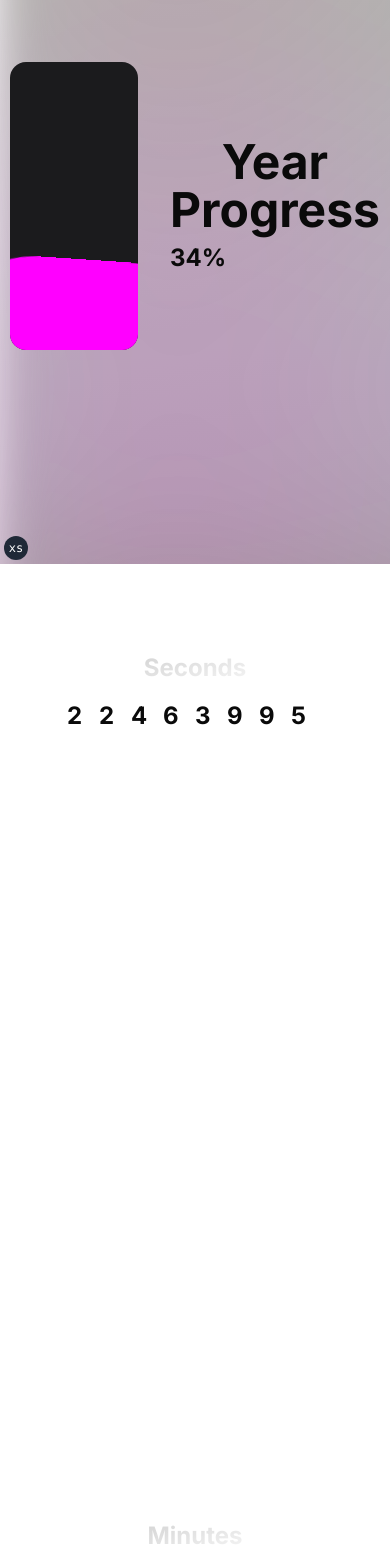
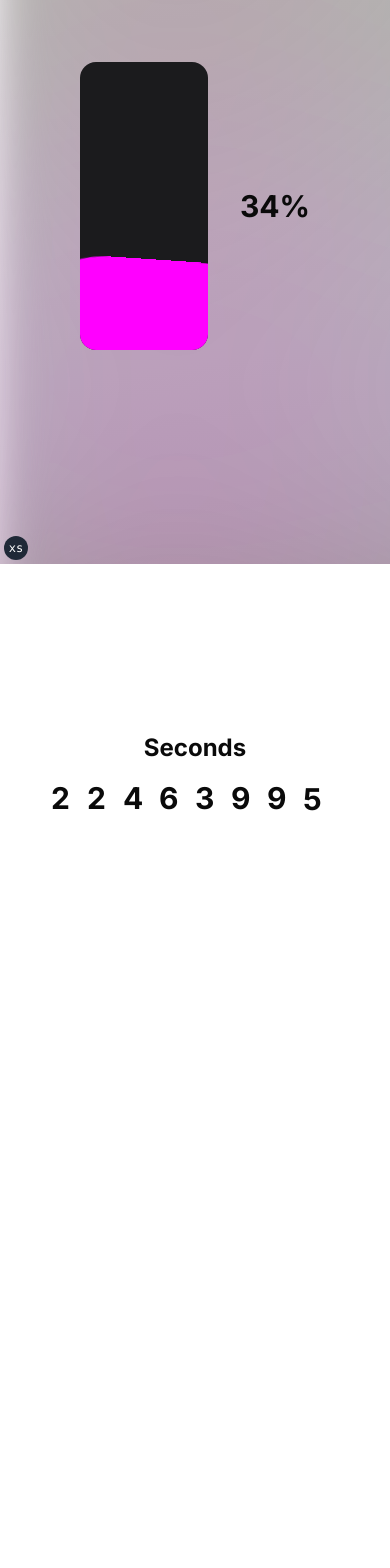
Before and after one commit to yossTheDev/yearprogress, a Next.js app: page / in a window 390 px wide. Shown: the part 280-1848 px from the top of the page. Built offline with nearby package versions, Linux system fonts and the light colour scheme.

Commit message:
style: :lipstick: Minor UI/UX Changes

```diff
--- a/components/counters/countdown.tsx
+++ b/components/counters/countdown.tsx
@@ -32,7 +32,7 @@ export const Countdown: React.FC<Props> = ({ type = "custom", value }) => {
     <SpinningNumber
       animationDuration={1000}
       value={Math.floor(val)}
-      className=" overflow-hidden text-2xl font-bold md:text-7xl"
+      className=" overflow-hidden text-3xl font-bold md:text-7xl"
     />
   )
 }
--- a/components/counters/counters-section.tsx
+++ b/components/counters/counters-section.tsx
@@ -18,43 +18,32 @@ export const CounterSection = () => {
 
   return (
     <>
-      <div className="flex h-screen items-center justify-center gap-8">
+      <div className="mb-20 flex h-screen items-center justify-center gap-8">
         <WaveProgressbar value={percentageCompleted}></WaveProgressbar>
         <div className="flex flex-col gap-2">
-          <h1 className="bg-clip-text text-center text-5xl font-bold ">
-            Year Progress
-          </h1>
-          <h2 className="text-2xl font-bold">
+          <h2 className="text-3xl font-bold md:text-7xl">
             {Math.floor(percentageCompleted)}%
           </h2>
         </div>
       </div>
 
       <div className="flex h-screen flex-col items-center gap-4">
-        <p className="bg-gradient-to-br from-neutral-300 to-neutral-100 bg-clip-text text-2xl font-bold text-transparent">
-          Seconds
-        </p>
+        <p className="text-2xl font-bold">Seconds</p>
         <Countdown type="seconds" value={timeLeft.as("seconds")}></Countdown>
       </div>
 
       <div className="flex h-screen flex-col items-center gap-4">
-        <p className="bg-gradient-to-br from-neutral-300 to-neutral-100 bg-clip-text text-2xl font-bold text-transparent">
-          Minutes
-        </p>
+        <p className="text-2xl font-bold">Minutes</p>
         <Countdown type="minutes" value={timeLeft.as("minutes")}></Countdown>
       </div>
 
       <div className="flex h-screen flex-col items-center gap-4">
-        <p className="bg-gradient-to-br from-neutral-300 to-neutral-100 bg-clip-text text-2xl font-bold text-transparent">
-          Hours
-        </p>
+        <p className="text-2xl font-bold">Hours</p>
         <Countdown value={timeLeft.as("hours")}></Countdown>
       </div>
 
       <div className="flex h-screen flex-col items-center gap-4">
-        <p className="bg-gradient-to-br from-neutral-300 to-neutral-100 bg-clip-text text-2xl font-bold text-transparent">
-          Days
-        </p>
+        <p className="text-2xl font-bold">Days</p>
         <Countdown value={timeLeft.as("days")}></Countdown>
       </div>
     </>
```
